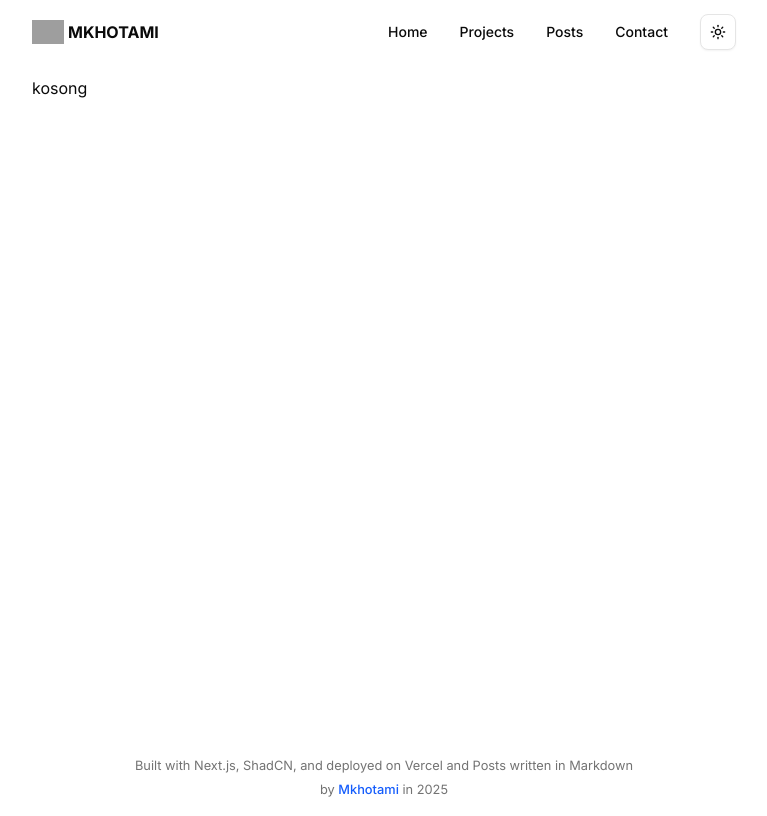
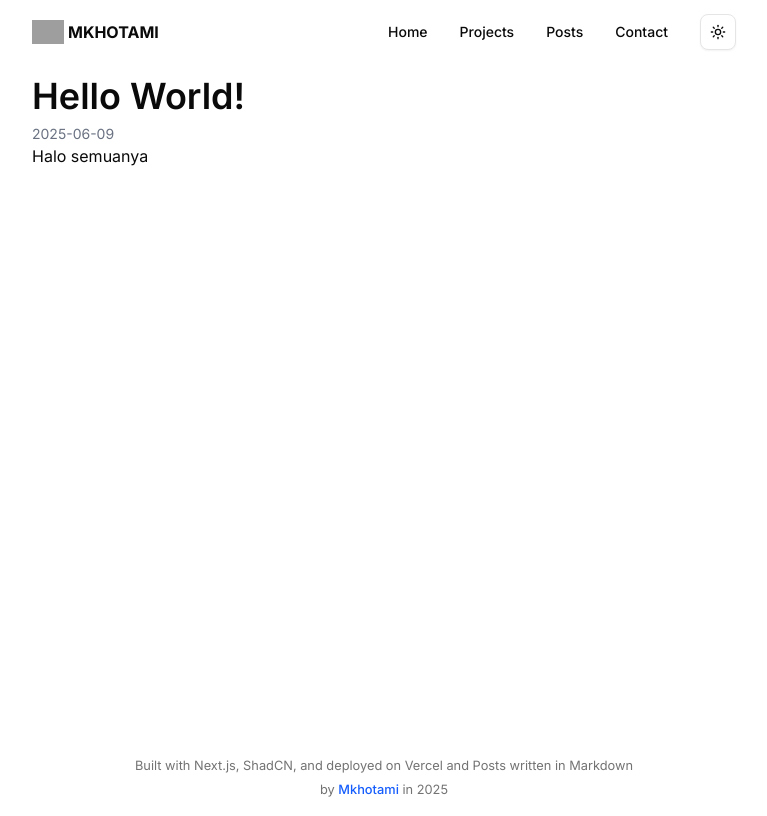
Before and after one commit to mkhotamirais/next-portfolio, a Next.js app: page /posts/hello-world in a window 1280 px wide. Shown: the whole page, without its empty margins (256-1023 px from the left). Built offline with nearby package versions, Linux system fonts and the light colour scheme; grey boxes are pictures that could not be loaded.

Commit message:
coba lagi

```diff
--- a/app/posts/[slug]/page.tsx
+++ b/app/posts/[slug]/page.tsx
@@ -1,25 +1,22 @@
-// import { getPostBySlug } from "@/lib/posts";
-// import { marked } from "marked";
-// import { notFound, useParams } from "next/navigation";
+import { getPostBySlug } from "@/lib/posts";
+import { marked } from "marked";
+import { notFound } from "next/navigation";
 import React from "react";
 
-export default function PostPage() {
-  // const params = useParams();
-  // const slug = params.slug as string;
-  // const post = getPostBySlug(slug);
-  // if (!post) return notFound();
+export default function PostPage({ params }: { params: { slug: string } }) {
+  const post = getPostBySlug(params?.slug);
+  if (!post) return notFound();
 
-  // const html = marked(post.content);
+  const html = marked(post.content);
 
   return (
     <section className="section">
       <div className="container">
-        <p>kosong</p>
-        {/* <article className="prose">
+        <article className="prose">
           <h1 className="h1">{post.meta.title}</h1>
           <p className="text-sm text-gray-500">{post.meta.date}</p>
           <div dangerouslySetInnerHTML={{ __html: html }} />
-        </article> */}
+        </article>
       </div>
     </section>
   );
```
